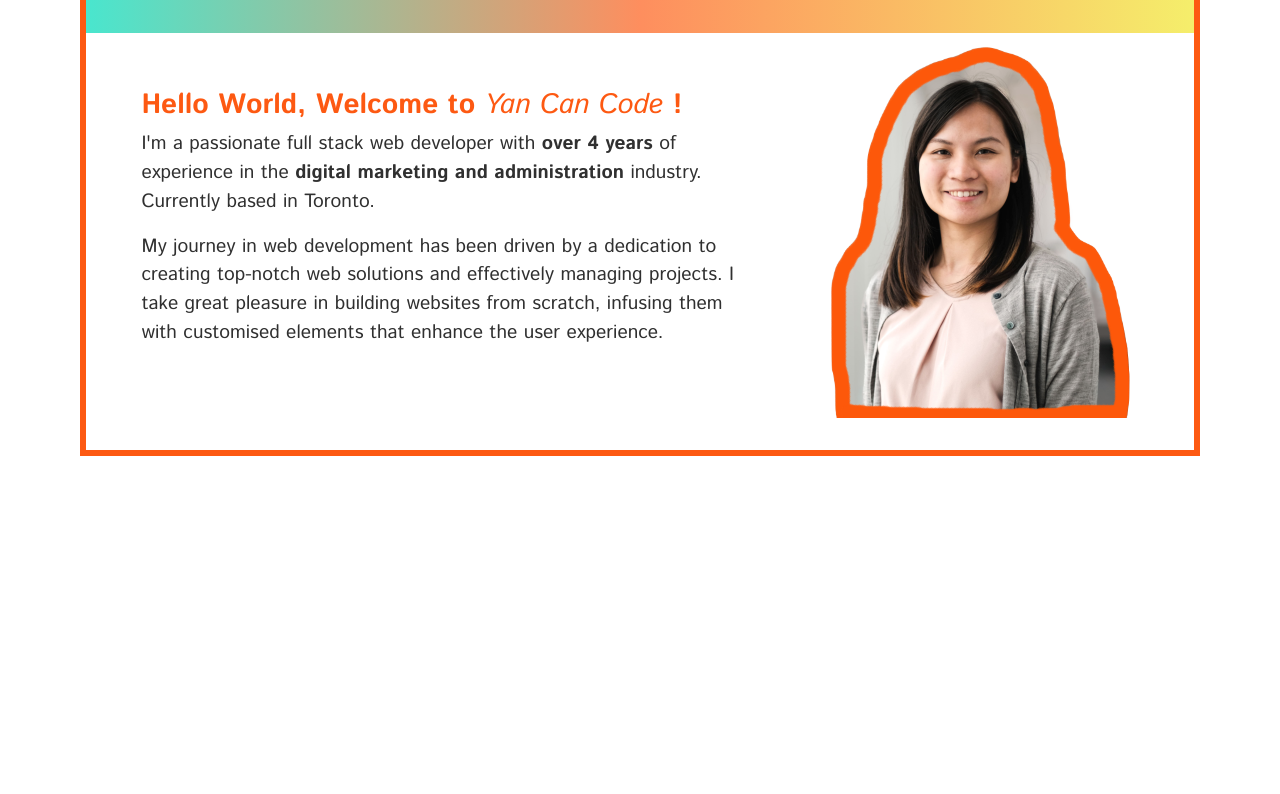
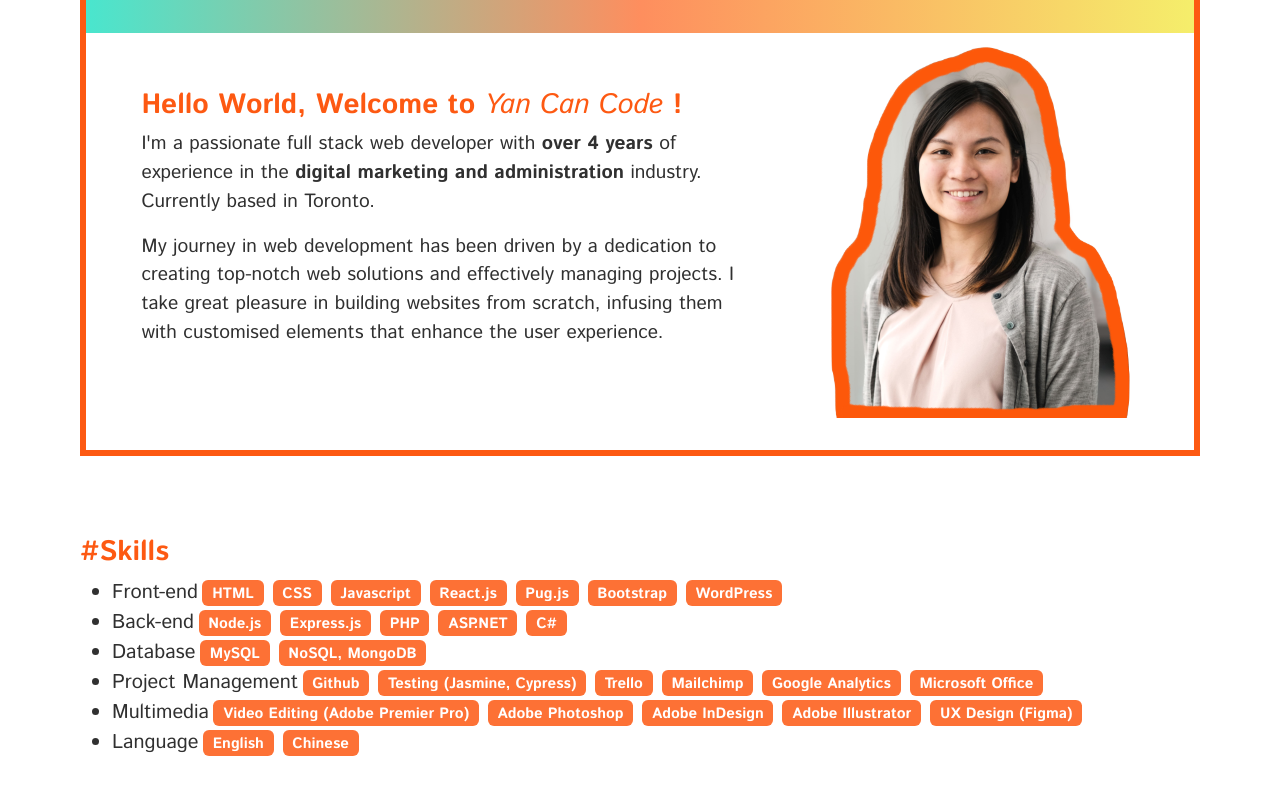
Before and after one commit to yanwing61/react-portfolio, a React (Vite) app: page / in a window 1280 px wide. Shown: the part 312-1106 px from the top of the page. Before the commit the page ends 896 px from the top, so only its background shows below. Built offline with nearby package versions, Linux system fonts and the light colour scheme; a web font is replaced by a local one.

Commit message:
add skills component

```diff
--- a/public/about.json
+++ b/public/about.json
@@ -1,4 +1,47 @@
 {
     "name": "Yan Wing Pang",
-    "headline": "Full-stack Web Development | Project Management | Communication"
+    "headline": "Full-stack Web Development | Project Management | Communication",
+    "skills": {
+        "Front-end": [
+            "HTML",
+            "CSS",
+            "Javascript",
+            "React.js",
+            "Pug.js",
+            "Bootstrap",
+            "WordPress"
+        ],
+        "Back-end": [
+            "Node.js",
+            "Express.js",
+            "PHP",
+            "ASP.NET",
+            "C#"
+        ],
+        "Database": [
+            "MySQL",
+            "NoSQL, MongoDB"
+        ],
+        "Project Management": [
+            "Github",
+            "Testing (Jasmine, Cypress)",
+            "Trello",
+            "Mailchimp",
+            "Google Analytics",
+            "Microsoft Office"
+        ],
+        "Multimedia": [
+            "Video Editing (Adobe Premier Pro)",
+            "Adobe Photoshop",
+            "Adobe InDesign",
+            "Adobe Illustrator",
+            "UX Design (Figma)"
+        ],
+        "Language": [
+            "English",
+            "Chinese"
+        ]
+    }
+
+
 }
--- /dev/null
+++ b/public/contact.json
@@ -0,0 +1,5 @@
+{
+    "email": "mailto:ywpang61@gmail.com",
+    "linkedin": "https://www.linkedin.com/in/ywpang/",
+    "github": "https://github.com/yanwing61"
+}
--- a/src/App.jsx
+++ b/src/App.jsx
@@ -1,7 +1,7 @@
 import './App.css'
 import Header from "./components/Header.jsx";
 import Welcome from "./components/Welcome.jsx";
-// import Skills from "./components/Skills.jsx";
+import Skills from "./components/Skills.jsx";
 // import Projects from "./components/Projects.jsx";
 // import Education from "./components/Education.jsx";
 // import Footer from "./components/Footer.jsx";
@@ -12,8 +12,8 @@ export default function App() {
       <Header />
         <main>
           <Welcome />
-          {/* <Skills />
-          <Projects />
+          <Skills />
+          {/*<Projects />
           <Education /> */}
         </main>
         {/* <Footer /> */}
--- a/src/components/Header.jsx
+++ b/src/components/Header.jsx
@@ -18,7 +18,7 @@ export default function Header() {
           <div id="site-logo">
             <div className="slogan nav" id="logo"><a href="/">Yan Can Code</a></div>
           </div>
-          <a href="#about" className="nav">about</a>
+          <a href="#skills" className="nav">skills</a>
           <span className="nav">|</span>
           <a href="#project" className="nav">projects</a>
           <span className="nav">|</span>
@@ -40,7 +40,7 @@ export default function Header() {
             <img id="m-menu-icon" src={Menu} alt="menu icon" />
             </button>
             <ul className="mobile-menu">
-              <li><a href="#about">skills</a></li>
+              <li><a href="#skills">skills</a></li>
               <li><a href="#project">projects</a></li>
               <li><a href="#education">education</a></li>
               <li><a href="#footer">contact</a></li>
--- /dev/null
+++ b/src/components/Skills.css
@@ -0,0 +1,8 @@
+
+.skill-title{
+    font-size: 1.25em;
+}
+
+.badge{
+    margin: 0 0.3em;
+}
--- /dev/null
+++ b/src/components/Skills.jsx
@@ -0,0 +1,32 @@
+import { useEffect, useState } from "react";
+import "./Skills.css";
+
+export default function Skills(){
+    const [skillData, setSkillData] = useState({});
+
+    useEffect(() => {
+        const getSkills = async () => {
+            const response = await fetch("/about.json");
+            const data = await response.json();
+            setSkillData(data.skills);
+        };
+        getSkills();
+    }, []);
+
+    return(
+        <section id="skills">
+            <h3>#Skills</h3>
+            <ul>
+            {Object.entries(skillData).map(([category, skillsList]) => (
+                    <li className="skill-title">{category}
+                        {skillsList.map((skill, index) => (
+                            <span className="badge text-bg-theme" key={index}>{skill}</span>
+                        ))}
+                    </li>
+            ))}
+            </ul>
+      </section>
+
+
+    );
+}
--- a/src/components/Welcome.css
+++ b/src/components/Welcome.css
@@ -46,6 +46,11 @@
     align-self: center;
 }
 
+#propic img{
+    max-width: 300px;
+    margin: 2em 0;
+}
+
 .intro-text-para{
     font-size: 1.2em;
 }
```
Also changed, not shown: src/components/Education.css (added, +8 -0 lines).
